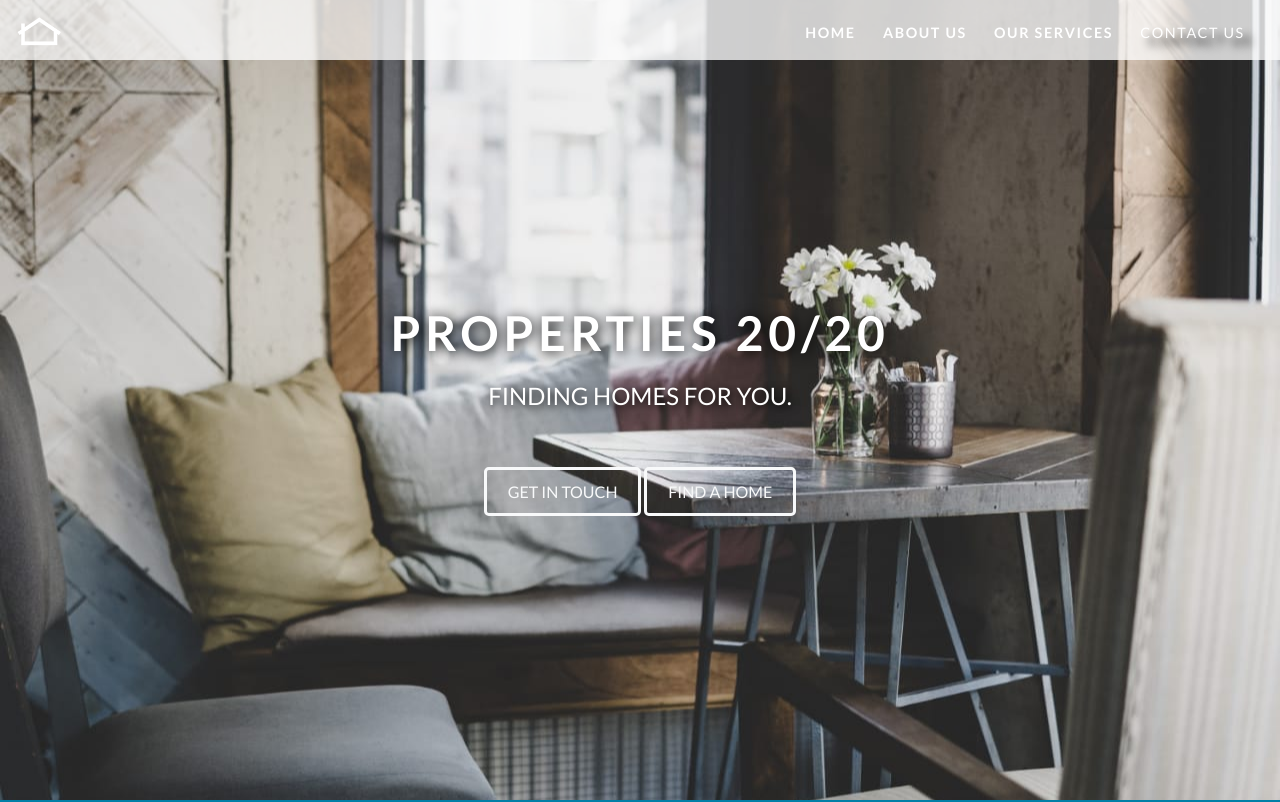
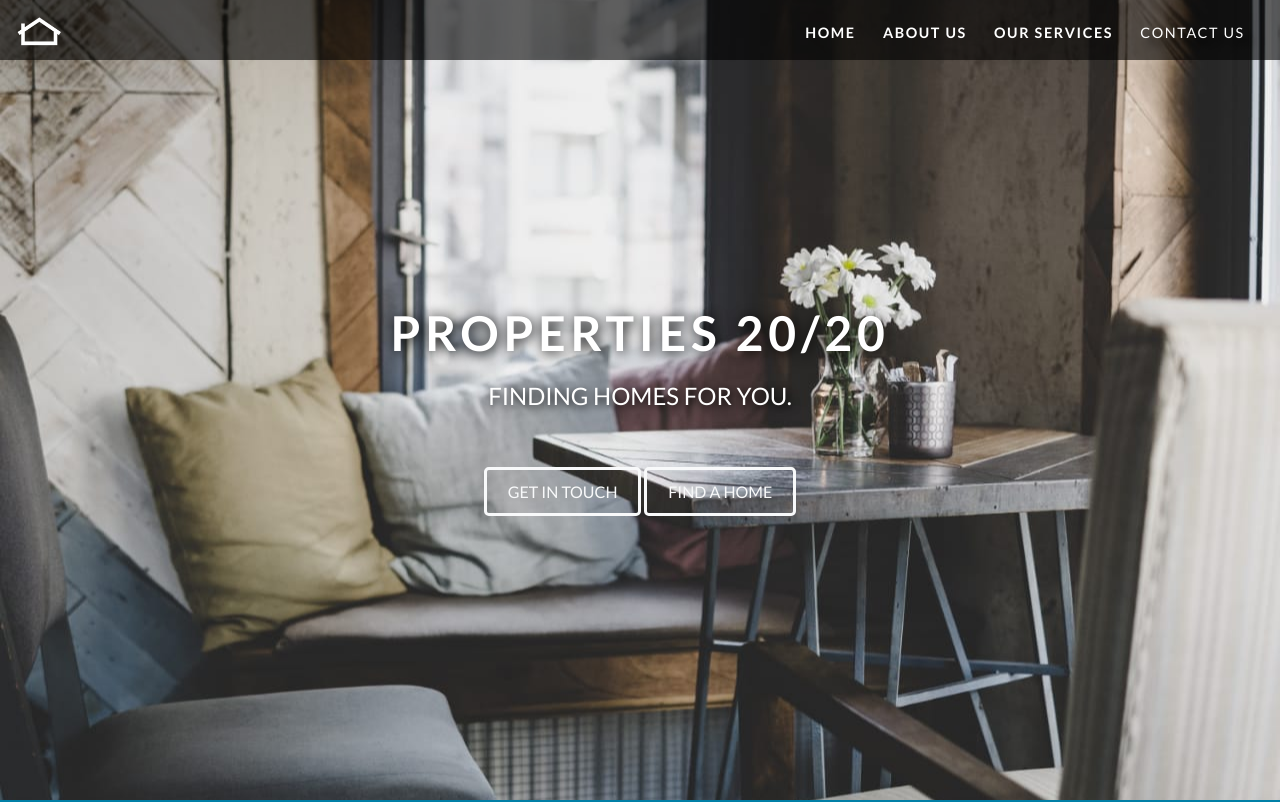
Before and after one commit to Ibraaheem/Ibraaheem.github.io, a plain HTML site: page index.html in a window 1280 px wide. Shown: the top 802 px of the page. Drawn offline with Linux system fonts and the light colour scheme; a script that the page names is missing.

Commit message:
Update style.css

```diff
--- a/style.css
+++ b/style.css
@@ -4,7 +4,7 @@ body {
   overflow-x: hidden;
   font-family: 'Lato', sans-serif;
   color: #0080A7;
-  background-color: #eeeeee;
+  background-color: rgb(159, 180, 188);
 }
 
 /*============= NAVIGATION     =============*/
@@ -15,7 +15,7 @@ body {
   font-size: .9rem;
   letter-spacing: .1rem;
 
-  background-color: rgba(253, 253, 253, 0.78)!important;
+  background-color: rgba(0, 0, 0, 0.6)!important;
 }
 
 /* background-color: rgba(253, 253, 253, 0.78); */
```
